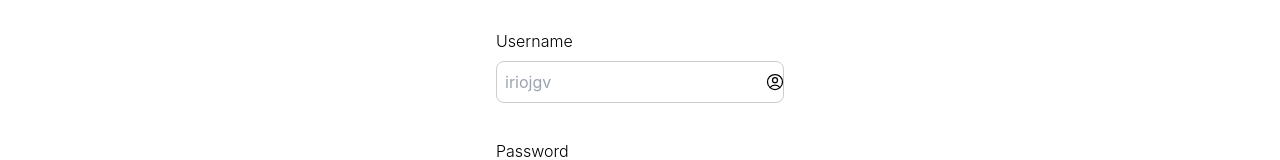
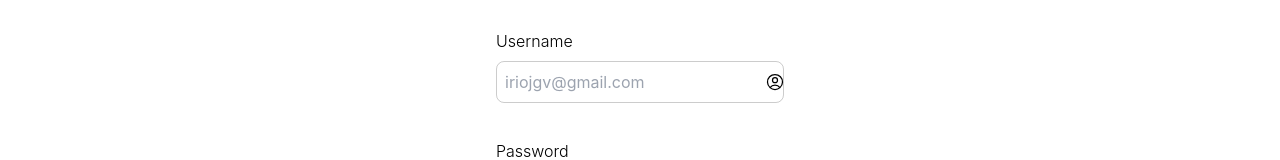
Before and after one commit to iriojose/react-store, a React (Vite) app: page /sign-in in a window 1280 px wide. Shown: the part 339-499 px from the top of the page. Built offline with nearby package versions, Linux system fonts and the light colour scheme.

Commit message:
add new implementation of useForm hook in sign-in view

```diff
--- a/src/components/organisms/LoginForm/index.tsx
+++ b/src/components/organisms/LoginForm/index.tsx
@@ -19,7 +19,7 @@ const LoginForm: FC = () => {
     const { register, handleSubmit, reset, formErrors, isFormValid, isSubmitting } = useForm2()
     const [showPassword, setShowPassword] = useState(false)
 
-    const submit = async(data: FormState) => {
+    const onSubmit = async(data: FormState) => {
         await new Promise((resolve) => setTimeout(resolve, 2000))
         actions.setUser(data as User)
         reset()
@@ -29,7 +29,7 @@ const LoginForm: FC = () => {
     return (
         <Form onSubmit={(e) => {
             e.preventDefault()
-            handleSubmit(submit)
+            handleSubmit(onSubmit)
         }}>
             <Container className="justify-center mt-10">
                 <Input
@@ -38,7 +38,7 @@ const LoginForm: FC = () => {
                         emailFormat: "Must be a email",
                     })}
                     className={`p-2 rounded-lg border my-2 w-72 ${formErrors.username ? "border-red-200 focus-within:border-red-500":"border-black/20 focus-within:border-black"}`}
-                    placeholder="iriojgv"
+                    placeholder="iriojgv@gmail.com"
                     label={() => (<div className="font-light mt-2">Username</div>)}
                     rightIcon={() => (
                         <img
--- a/src/components/organisms/SignInForm/index.tsx
+++ b/src/components/organisms/SignInForm/index.tsx
@@ -1,83 +1,93 @@
-import { FC, FormEvent, useState } from "react";
+import { FC, useState } from "react";
 import { Form } from "../../atoms/Form";
 import { Container } from "../../atoms/Container";
 import { Input } from "../../atoms/Input";
 import { Button } from "../../atoms/Button";
-import { useForm, validationRules } from "../../../hooks/useForm";
+import { useForm2, FormState } from "../../../hooks/useForm2";
 import { useNavigate } from "react-router-dom";
 import { useContextProvider } from "../../../store";
+import { User } from "../../../models/user";
+
 import Eye from "../../../assets/eye.svg"
 import EyeClose  from "../../../assets/eyeClose.svg"
-import User from "../../../assets/user.svg"
+import UserIcon from "../../../assets/user.svg"
 
 const SignInForm: FC = () => {
     const { actions } = useContextProvider()
     const navigate = useNavigate()
 
-    //init values and validations
-    const initialValues = { name: "", lastname:"", username:"", password: ""}
-    const inputValidationRules = {
-        name: [validationRules.required, validationRules.minLength(3)],
-        lastname: [validationRules.required, validationRules.minLength(3)],
-        username: [validationRules.required, validationRules.emailFormat],
-        password: [validationRules.required, validationRules.minLength(8)],
-    };
+    const { register, handleSubmit, reset, formErrors, isFormValid, isSubmitting } = useForm2()
+    const [showPassword, setShowPassword] = useState(false)
 
-    const { formValues, formErrors, isFormValid, handleChange} = useForm(initialValues, inputValidationRules)
-    const [showPassword, setShowPassword] = useState<boolean>(false)
-
-    const handlerClick = (e: FormEvent) => {
-        e.preventDefault();
-        actions.setUser({username: formValues.username, password: formValues.password})
+    const onSubmit = async(data: FormState) => {
+        await new Promise((resolve) => setTimeout(resolve, 2000))
+        actions.setUser(data as User)
+        reset()
         navigate("/")
     }
 
     return (
-        <Form onSubmit={handlerClick}>
+        <Form onSubmit={(e) => {
+            e.preventDefault()
+            handleSubmit(onSubmit)
+        }}>
             <Container className="justify-center mt-10">
                 <Input
+                    {...register("name", {
+                        required: "This field is required",
+                        minLength: {
+                            value: 3,
+                            message: "Need to be more than 3 letters"
+                        }
+                    })}
                     className={`p-2 rounded-lg border my-2 w-72 ${formErrors.name ? "border-red-200 focus-within:border-red-500":"border-black/20 focus-within:border-black"}`}
-                    value={formValues.name}
-                    name="name"
-                    onChange={handleChange}
                     placeholder="irio"
                     label={() => (<div className="font-light mt-2">Name</div>)}
                     onError={() => formErrors.name && <span className="text-red-500">{formErrors.name}</span>}
                 />
 
                 <Input
+                    {...register("lastname", {
+                        required: "This field is required",
+                        minLength: {
+                            value: 3,
+                            message: "Need to be more than 3 letters"
+                        }
+                    })}
                     className={`p-2 rounded-lg border my-2 w-72 ${formErrors.lastname ? "border-red-200 focus-within:border-red-500":"border-black/20 focus-within:border-black"}`}
-                    value={formValues.lastname}
-                    name="lastname"
-                    onChange={handleChange}
                     placeholder="gomez"
                     label={() => (<div className="font-light mt-2">Lastname</div>)}
                     onError={() => formErrors.lastname && <span className="text-red-500">{formErrors.lastname}</span>}
                 />
 
                 <Input
+                    {...register("username", {
+                        required: "This field is required",
+                        emailFormat: "Must be a email",
+                    })}
                     className={`p-2 rounded-lg border my-2 w-72 ${formErrors.username ? "border-red-200 focus-within:border-red-500":"border-black/20 focus-within:border-black"}`}
-                    value={formValues.username}
-                    name="username"
-                    onChange={handleChange}
-                    placeholder="iriojgv"
+                    placeholder="iriojgv@gmail.com"
                     label={() => (<div className="font-light mt-2">Username</div>)}
                     rightIcon={() => (
                         <img
                             className="h-5 w-5 ml-3"
-                            src={User}
+                            src={UserIcon}
                         />
                     )}
                     onError={() => formErrors.username && <span className="text-red-500">{formErrors.username}</span>}
                 />
 
                 <Input
-                    name="password"
+                    {...register("password", {
+                        required: "This field is required",
+                        minLength: {
+                            value: 8,
+                            message: "Need to be more than 8 letters"
+                        }
+                    })}
                     type={showPassword ? "text":"password"}
                     className={`p-2 rounded-lg border w-72 my-2 ${formErrors.password ? "border-red-200 focus-within:border-red-500":"border-black/20 focus-within:border-black"}`}
-                    value={formValues.password}
-                    onChange={handleChange}
-                    placeholder={formValues.showPassword ? "12345678":"********"}
+                    placeholder="********"
                     label={() => (<div className="font-light mt-2">Password</div>)}
                     rightIcon={() => (
                         <img
@@ -92,14 +102,15 @@ const SignInForm: FC = () => {
 
             <Container className="mt-5">
                 <Button
-                    className={`relative overflow-hidden border border-black w-full h-10 rounded-lg bg-none group
-                        ${!isFormValid && "border-black/15 bg-black/10 cursor-not-allowed"}`}
-                    disabled={!isFormValid}
+                    className={`
+                        relative overflow-hidden border border-black w-full h-10 rounded-lg bg-none group
+                        ${(!isFormValid || isSubmitting) && "border-black/15 bg-black/10 cursor-not-allowed"}`}
+                    disabled={!isFormValid || isSubmitting}
                 >
-                    <div className={`relative z-10 ${isFormValid && "transition-colors duration-300 group-hover:text-white"}`}>
+                    <div className={`relative z-10 ${(isFormValid && !isSubmitting) && "transition-colors duration-300 group-hover:text-white"}`}>
                         Registrar
                     </div>
-                    {isFormValid && (<span className="absolute inset-0 bg-black/70 transition-transform duration-300 translate-y-full group-hover:translate-y-0"></span>)}
+                    {(isFormValid && !isSubmitting) && (<span className="absolute inset-0 bg-black/70 transition-transform duration-300 translate-y-full group-hover:translate-y-0"></span>)}
                 </Button>
             </Container>
         </Form>
```
